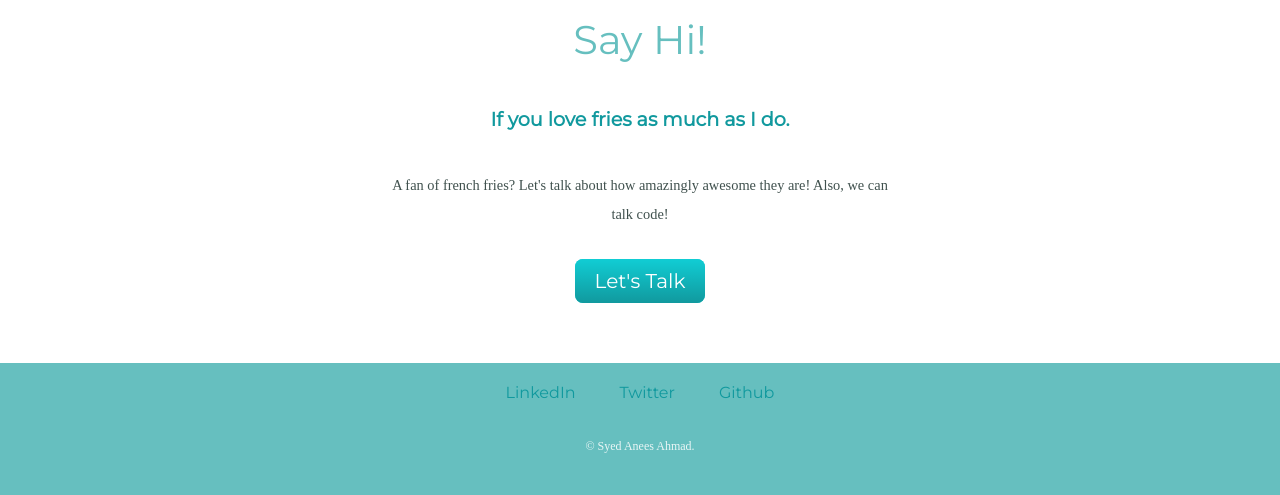
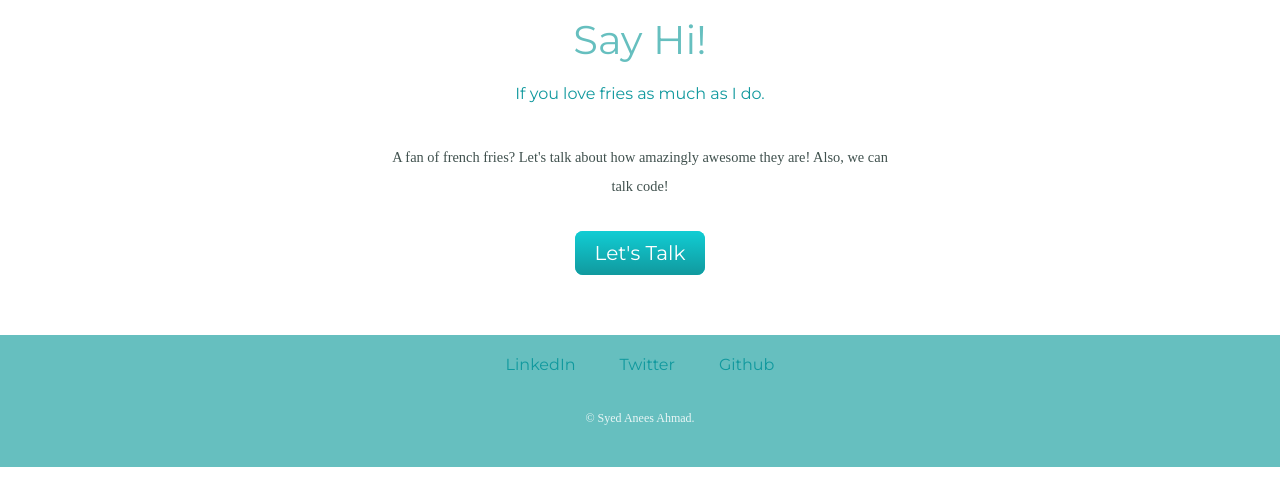
Before and after one commit to Aneesthesis/my-web, a plain HTML site: page index.html in a window 1280 px wide. Shown: the part 2051-2546 px from the top of the page. After the commit the page ends 2518 px from the top, so only its background shows below. Drawn offline with Linux system fonts and the light colour scheme.

Commit message:
Update styles.css

```diff
--- a/css/styles.css
+++ b/css/styles.css
@@ -31,6 +31,8 @@ p {
   font-size: 0.9rem;
 }
 
+
+
 hr {
   border: dotted #EAF6F6 6px;
   border-bottom: none;
@@ -55,6 +57,16 @@ a:hover{
   text-align: left;
 
   width: 50%;
+
+}
+.lovefries{
+  font-size: 100%;
+  margin-top: 0;
+  font-weight: normal;
+}
+
+.say-hi{
+  margin-bottom: 10px;
 
 }
 
```
